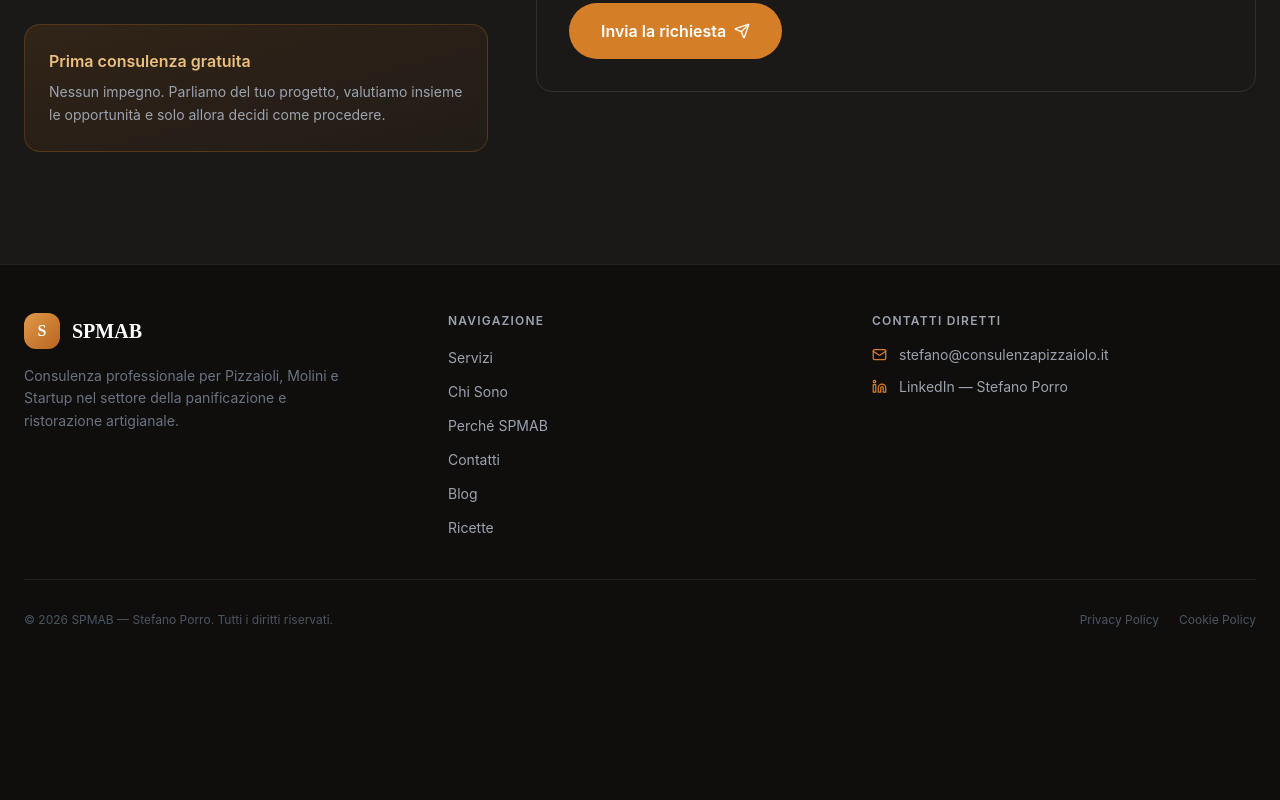
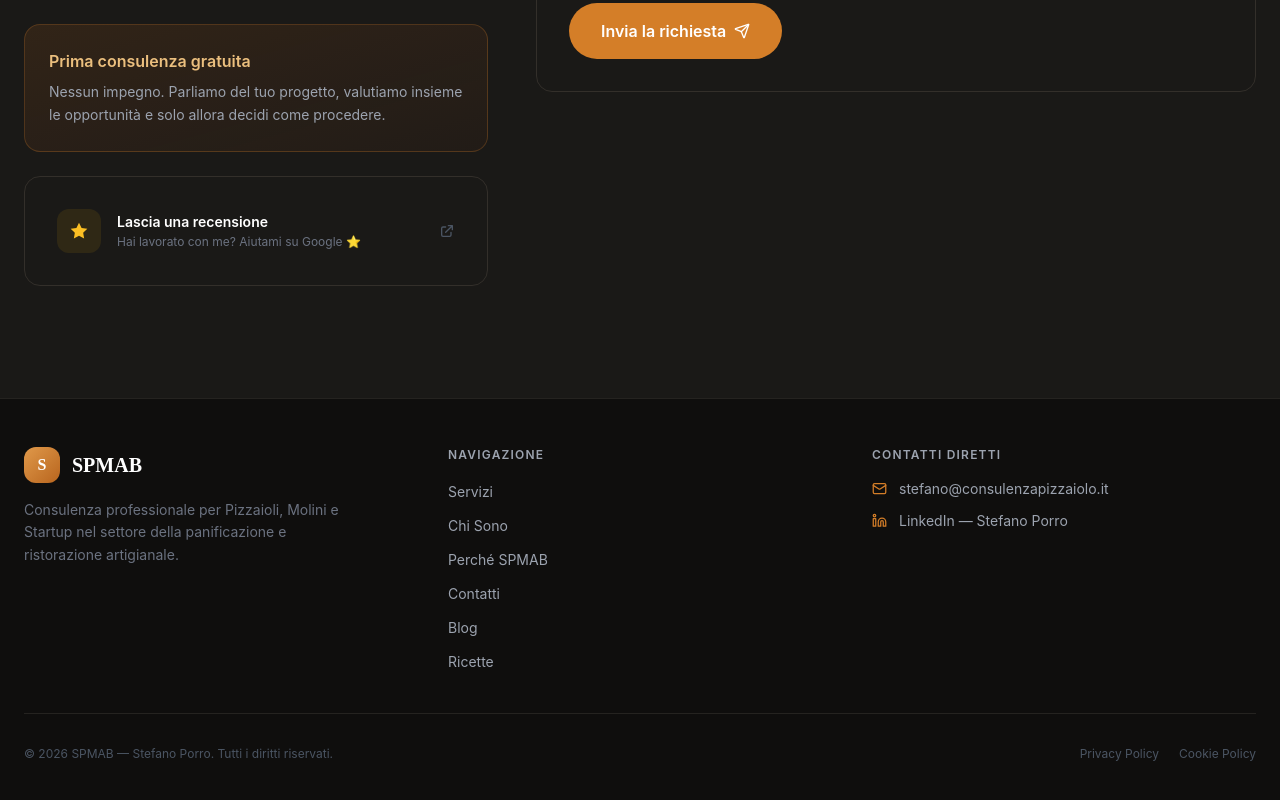
Before and after one commit to stefanoporro-sudo/spmab, a Next.js app: page / in a window 1280 px wide. Shown: the part 6760-7560 px from the top of the page. Before the commit the page ends 7436 px from the top, so only its background shows below. Built offline with nearby package versions, Linux system fonts and the light colour scheme.

Commit message:
Aggiunge pulsante recensione Google in homepage

```diff
--- a/components/ContactForm.tsx
+++ b/components/ContactForm.tsx
@@ -111,6 +111,32 @@ export default function ContactForm() {
                 allora decidi come procedere.
               </p>
             </div>
+
+            {/* Google Reviews CTA */}
+            <a
+              href="https://g.page/r/CcUAIJZQfXUSEBM/review"
+              target="_blank"
+              rel="noopener noreferrer"
+              className="card flex items-center gap-4 group hover:border-yellow-500/40 transition-all duration-300"
+            >
+              <div className="w-11 h-11 rounded-xl bg-yellow-500/10 flex items-center justify-center shrink-0 group-hover:bg-yellow-500/20 transition-colors">
+                {/* Google star icon */}
+                <svg viewBox="0 0 24 24" className="w-5 h-5" fill="none">
+                  <path d="M12 2l3.09 6.26L22 9.27l-5 4.87 1.18 6.88L12 17.77l-6.18 3.25L7 14.14 2 9.27l6.91-1.01L12 2z" fill="#FBBF24" />
+                </svg>
+              </div>
+              <div>
+                <div className="text-white font-semibold text-sm group-hover:text-yellow-300 transition-colors">
+                  Lascia una recensione
+                </div>
+                <div className="text-gray-500 text-xs mt-0.5">
+                  Hai lavorato con me? Aiutami su Google ⭐
+                </div>
+              </div>
+              <svg xmlns="http://www.w3.org/2000/svg" className="w-4 h-4 text-gray-600 group-hover:text-yellow-400 ml-auto transition-colors" fill="none" viewBox="0 0 24 24" stroke="currentColor">
+                <path strokeLinecap="round" strokeLinejoin="round" strokeWidth={2} d="M10 6H6a2 2 0 00-2 2v10a2 2 0 002 2h10a2 2 0 002-2v-4M14 4h6m0 0v6m0-6L10 14" />
+              </svg>
+            </a>
           </div>
 
           {/* Form */}
```
